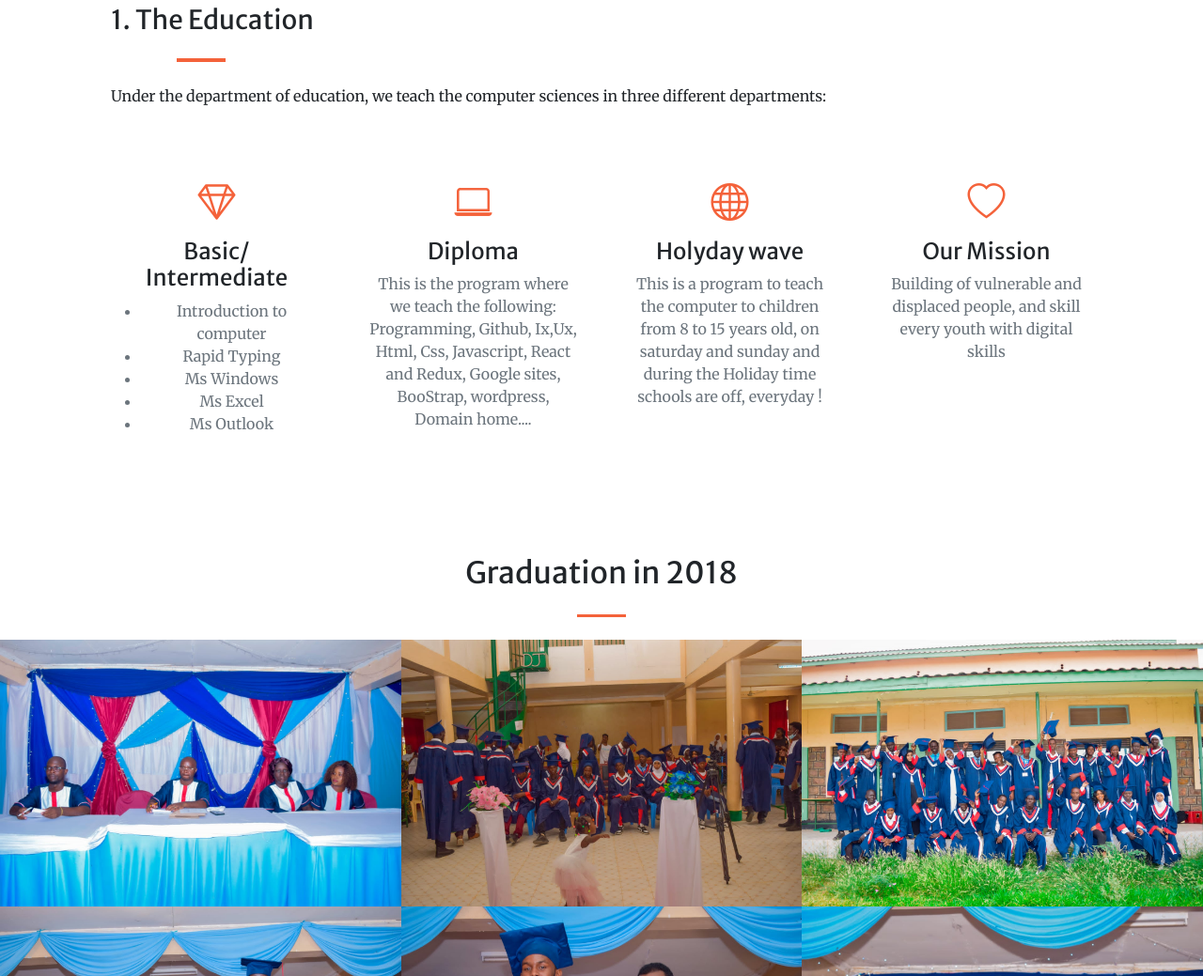
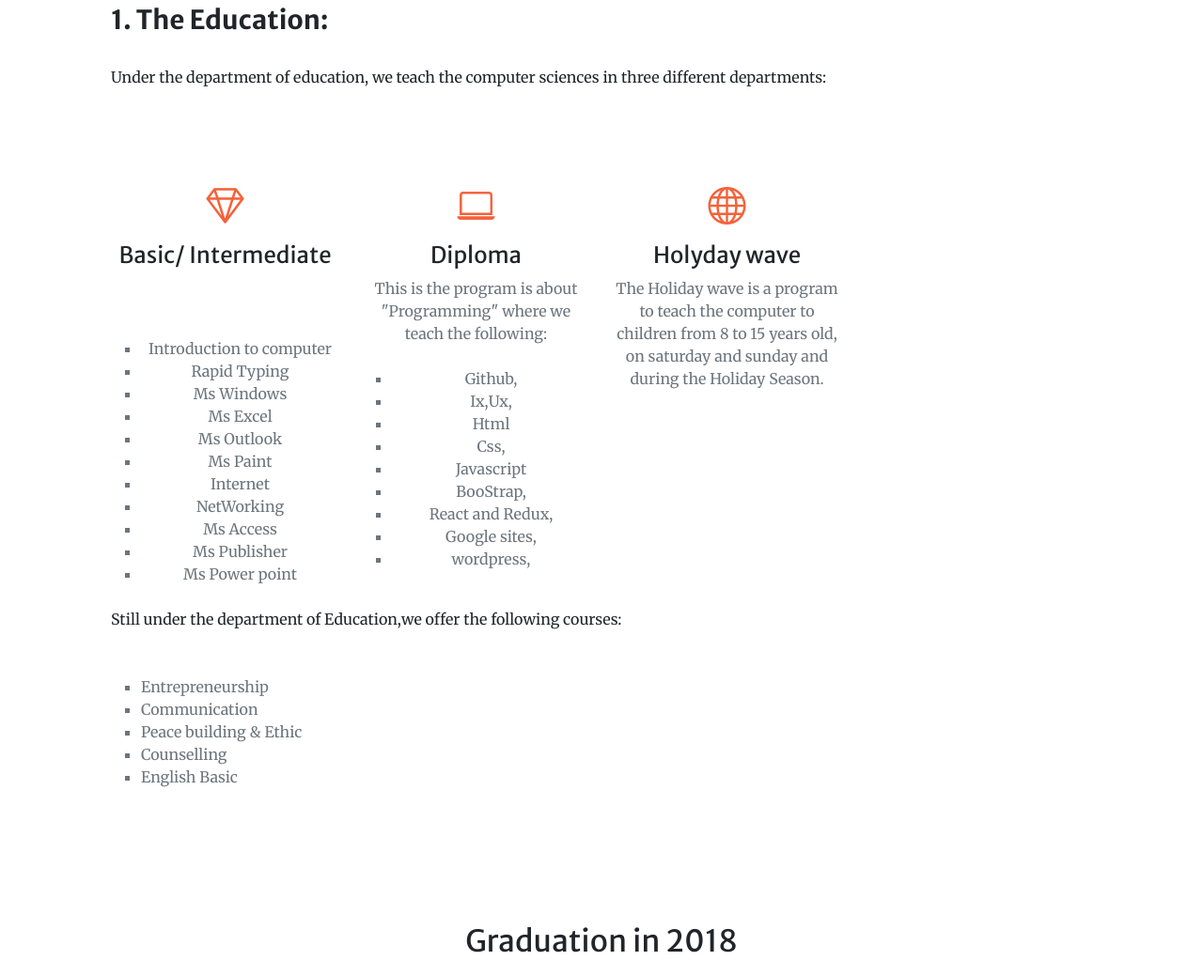
Before and after one commit to kdessaik/Youth-Initiative-for-Development, a plain HTML site: page index.html in a window 1280 px wide. Shown: the part 1514-2553 px from the top of the page at 94% size. Drawn offline with nearby package versions, Linux system fonts and the light colour scheme; some packages are replaced by stand-ins of ours; a script that the page names is missing.

Commit message:
allChange

```diff
--- a/index.html
+++ b/index.html
@@ -86,16 +86,16 @@
         <div class="container px-4 px-lg-5">
             <h2 class="text-center mt-0"> Our Services</h2>
             <hr class="divider" />
-            <h3 class="text-left mt-0"> 1. The Education</h3>
-            <hr style="margin-left:70px" class="divider" />
-            <p class="text-black-75 mb-4">Under the department of education, we teach the computer sciences in three different departments:  </p>
-            <div class="row gx-4 gx-lg-5">
+            <h3 class="text-left mt-0"><b>1. The Education: </b> </h3><br>
+
+            <p class="text-black-75 mb-5" >Under the department of education, we teach the computer sciences in three different departments:  </p>
+            <div class="row gx-4 gx-lg-6">
                 <div class="col-lg-3 col-md-6 text-center">
                     <div class="mt-5">
                         <div class="mb-2"><i class="bi-gem fs-1 text-primary"></i></div>
-                        <h3 class="h4 mb-2"> Basic/ Intermediate</h3>
+                        <h2 class="h4 mb-5"> Basic/ Intermediate</h2>
 
-                            <ul class="text-muted mb-0">
+                          <br>  <ul class="text-muted mb-0">
                                 <li>
                                     Introduction to computer
                                 </li>
@@ -111,6 +111,28 @@
                                 <li>
                                     Ms Outlook
                                 </li>
+                                <li>
+                                    Ms Paint
+
+                                </li>
+                                <li>
+                                   Internet
+                                </li>
+                                <li>
+                                    NetWorking
+
+                                </li>
+                                <li>
+                                    Ms Access
+                                </li>
+                                <li>
+                                    Ms Publisher
+                                </li>
+                                <li>
+                                    Ms Power point
+
+                                </li>
+
 
                             </ul>
 
@@ -121,29 +143,57 @@
                     <div class="mt-5">
                         <div class="mb-2"><i class="bi-laptop fs-1 text-primary"></i></div>
                         <h3 class="h4 mb-2">Diploma</h3>
-                        <p class="text-muted mb-0">This is the program where we teach the following: Programming,
-                            Github, Ix,Ux, Html, Css, Javascript, React and Redux, Google sites, BooStrap, wordpress,
-                            Domain home....</p>
+                        <p class="text-muted mb-0">This is the program is about "Programming" where we teach the following:</p>
+                       <br>     <ul class="text-muted mb-0">
+                                <li>Github,</li>
+                                <li>Ix,Ux,</li>
+                                <li>Html</li>
+                                <li>Css,</li>
+                                <li>Javascript</li>
+                                <li>BooStrap,</li>
+                                <li>React and Redux,</li>
+                                <li>Google sites,</li>
+                                <li>wordpress,</li>
+
+                            </ul>
+
+
                     </div>
                 </div>
                 <div class="col-lg-3 col-md-6 text-center">
                     <div class="mt-5">
                         <div class="mb-2"><i class="bi-globe fs-1 text-primary"></i></div>
                         <h3 class="h4 mb-2">Holyday wave</h3>
-                        <p class="text-muted mb-0">This is a program to teach the computer to children from 8 to 15
-                            years old, on saturday and sunday and during the Holiday time schools are off, everyday !
+                        <p class="text-muted mb-0">The Holiday wave is a program to teach the computer to children from 8 to 15
+                            years old, on saturday and sunday and during the Holiday Season.
                         </p>
                     </div>
                 </div>
-                <div class="col-lg-3 col-md-6 text-center">
-                    <div class="mt-5">
-                        <div class="mb-2"><i class="bi-heart fs-1 text-primary"></i></div>
-                        <h3 class="h4 mb-2">Our Mission</h3>
-                        <p class="text-muted mb-0">Building of vulnerable and displaced people, and skill every youth
-                            with digital skills</p>
-                    </div>
-                </div>
+
             </div>
+        </div><br>
+        <div class="container px-4 px-lg-5" >
+            <p class="text-black-75 mb-5" >Still under the department of Education,we offer the following courses:
+                 </p>
+                 <ul class="text-muted mb-10" >
+                    <li>Entrepreneurship
+
+                    </li>
+                    <li>Communication
+
+                    </li>
+                    <li>Peace building & Ethic
+
+                    </li>
+                    <li>Counselling
+
+                    </li>
+                    <li>
+                        English Basic
+
+                    </li>
+
+                 </ul>
         </div>
     </section>
     <!-- Portfolio-->
```
Also changed, not shown: css/styles.css.
